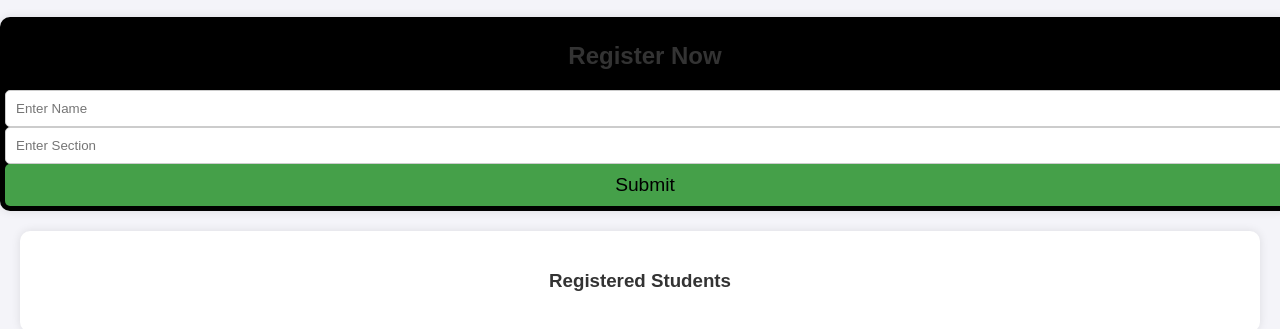
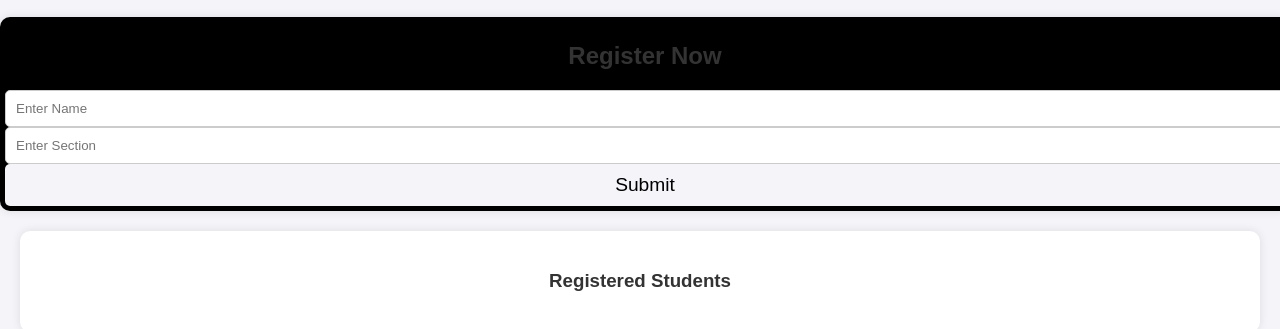
Before and after one commit to Theiplusminus/Farewell-Party, a plain HTML site: page index.html in a window 1280 px wide. In both pictures the pointer is over the button "Submit". Shown: the part 78-407 px from the top of the page. Drawn offline with Linux system fonts and the light colour scheme.

Commit message:
Update index.html

```diff
--- a/index.html
+++ b/index.html
@@ -56,7 +56,7 @@
       cursor: pointer;
     }
     .form-container button:hover {
-      background-color: #45a049;
+     background-color: #f4f4f9;
     }
     .student-list {
       max-width: 1200px;
```
